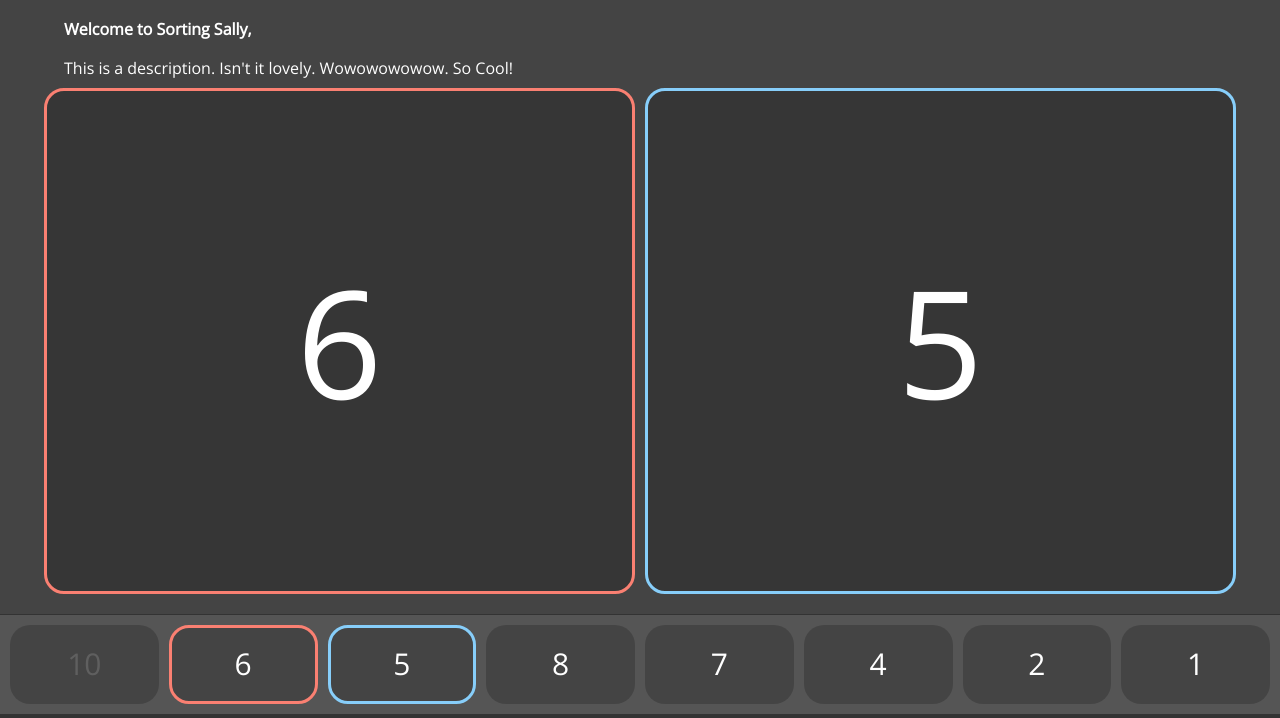
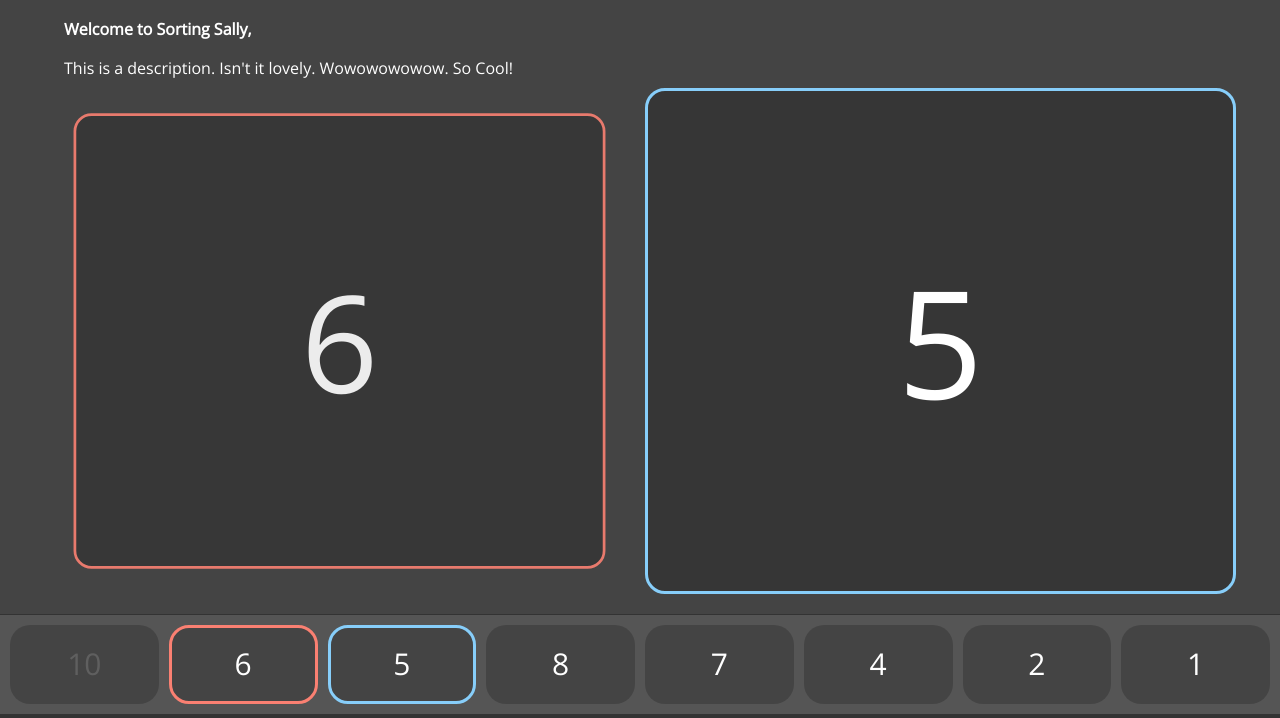
Before and after one commit to Zeee2000/COS750_Project, a website built with Parcel: page index.html in a window 1280 px wide. In both pictures the pointer is over the element 339 px from the left and 423 px from the top of the page. Shown: the part 82-800 px from the top of the page. Built offline with nearby package versions, Linux system fonts and the light colour scheme.

Commit message:
better hover

```diff
--- a/css/style.css
+++ b/css/style.css
@@ -143,7 +143,7 @@ h1{
         transition: 0.5s;
     }
 
-    .card:hover{
+    .card1:hover, .card2:hover{
         transform: scale(0.9);
         opacity: 0.9;
         cursor: pointer;
```
